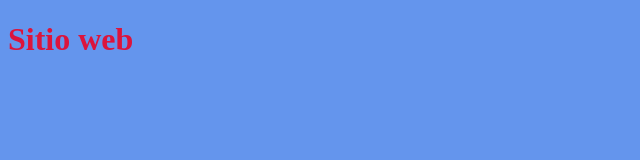
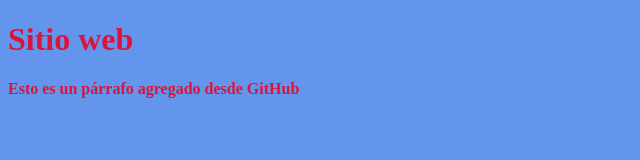
Before and after one commit to Claus-Web/pil-git, a plain HTML site: page index.html in a window 1280 px wide. Shown: the whole page, without its empty margins (0-640 px from the left). Drawn offline with Linux system fonts and the light colour scheme.

Commit message:
Update index.html

```diff
--- a/index.html
+++ b/index.html
@@ -8,5 +8,6 @@
 </head>
 <body>
 <h1>Sitio web</h1>
+    <p>Esto es un párrafo agregado desde GitHub</p>
 </body>
 </html>
```
